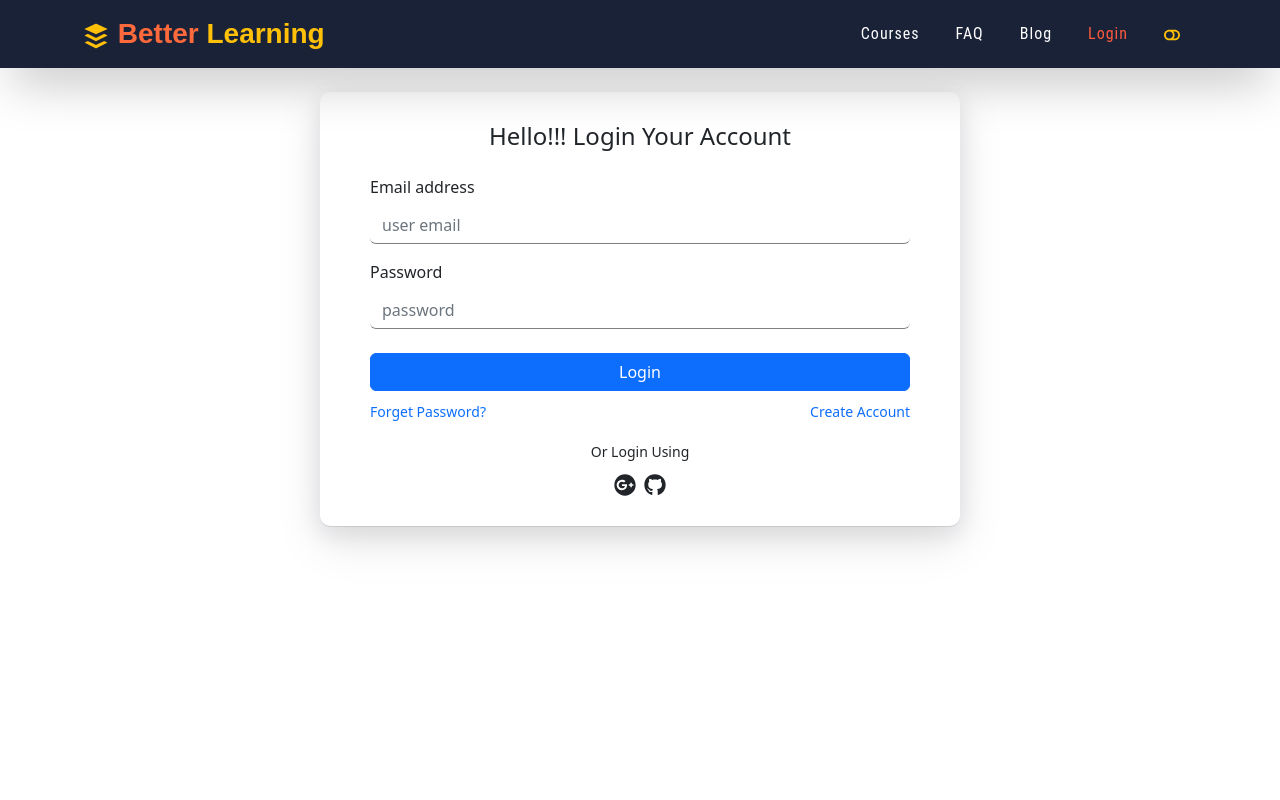
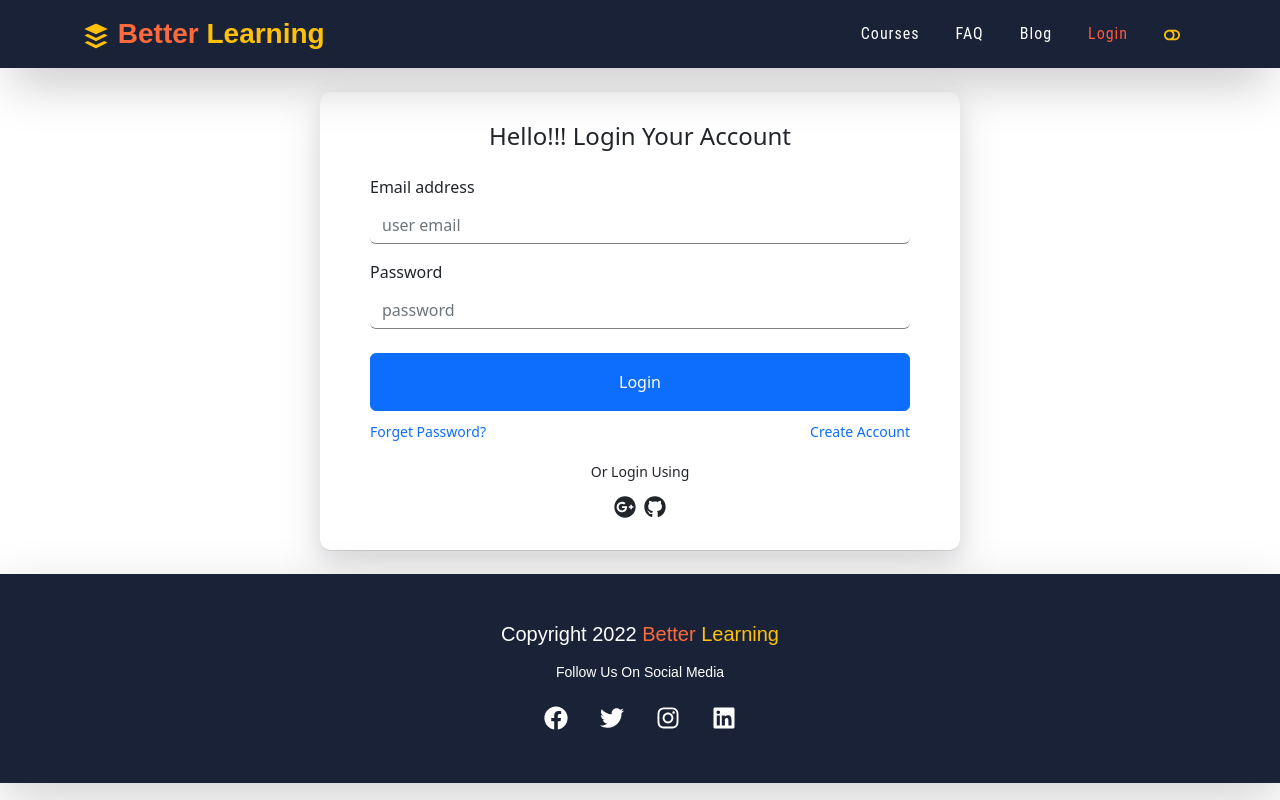
Before and after one commit to shanto869/Learning-platform-, a React (Create React App) app: page /login in a window 1280 px wide. Built offline with nearby package versions, Linux system fonts and the light colour scheme; no server answers.

Commit message:
login form updated

```diff
--- a/src/Components/CheckOut/CheckOut.js
+++ b/src/Components/CheckOut/CheckOut.js
@@ -14,7 +14,7 @@ const CheckOut = () => {
     }
 
     return (
-        <div className=' mt-4'>
+        <div className='mt-4 mb-5'>
             <h4 className='text-center mb-4'>Start Your Journey With Us</h4>
             <div className=' d-flex justify-content-center'>
                 <div className="card mb-3 checkout" style={{ maxWidth: '540px' }}>
--- a/src/Components/Courses/Courses.css
+++ b/src/Components/Courses/Courses.css
@@ -99,3 +99,7 @@
         row-gap: 10px;
     }
 }
+
+.social-icon {
+    cursor: pointer;
+}
--- /dev/null
+++ b/src/Components/Footer/Footer.js
@@ -0,0 +1,22 @@
+import React from 'react';
+import { FaFacebook, FaInstagram, FaLinkedin, FaTwitter } from 'react-icons/fa';
+
+const Footer = () => {
+    return (
+        <footer id="footer background">
+            <div className="py-5 text-center shadow-lg font-ubuntu background">
+                <h6 className="text-white fs-5">Copyright 2022 <span className="logo-color">Better</span> <span className="text-warning">Learning</span></h6>
+
+                <small className='text-white text-center my-3 d-block'>Follow Us On Social Media</small>
+                <div className='text-white fs-4'>
+                    <FaFacebook className='mx-3 social-icon'></FaFacebook>
+                    <FaTwitter className='mx-3 social-icon'></FaTwitter>
+                    <FaInstagram className='mx-3 social-icon'></FaInstagram>
+                    <FaLinkedin className='mx-3 social-icon'></FaLinkedin>
+                </div>
+            </div>
+        </footer>
+    );
+};
+
+export default Footer;
--- a/src/Components/Login/Login.css
+++ b/src/Components/Login/Login.css
@@ -26,3 +26,9 @@
 .form {
     font-size: 16px !important;
 }
+
+.login-btn {
+    border: 2px solid #6440fb !important;
+    border-color: #6440fb !important;
+    color: #6440fb !important;
+}
--- a/src/Components/Login/Login.js
+++ b/src/Components/Login/Login.js
@@ -116,7 +116,7 @@ const Login = () => {
 
 
     return (
-        <div className='w-50 mx-auto mt-4 form-container'>
+        <div className='w-50 mx-auto my-4 form-container'>
             <h4 className='text-center mb-4'>Hello!!! Login Your Account</h4>
             <Form onSubmit={handleSubmit} className='form'>
 
@@ -131,7 +131,7 @@ const Login = () => {
                 </Form.Group>
 
 
-                <Button variant="primary" type="submit" className='w-100 my-2 '>
+                <Button variant="primary" type="submit" className='w-100 my-2 py-3 '>
                     Login
                 </Button>
             </Form>
@@ -143,7 +143,7 @@ const Login = () => {
 
             <div className='mx-auto w-100 text-center mt-3'>
                 <small>Or Login Using</small>
-                <div className='mt-2'>
+                <div className='mt-2 fs-4 display-2'>
                     <FaGooglePlus onClick={handleGoogleSignIn} className='icons me-2'></FaGooglePlus>
                     <FaGithub onClick={handleGitSignIn} className='icons'></FaGithub>
                 </div>
--- a/src/Components/Register/Register.js
+++ b/src/Components/Register/Register.js
@@ -91,7 +91,7 @@ const Register = () => {
 
 
     return (
-        <div className='w-50 mx-auto mt-4 form-container'>
+        <div className='w-50 mx-auto mb-4 form-container'>
             <h4 className='text-center mb-4'>Sign Up Account</h4>
             <Form onSubmit={handleSubmit} className='form'>
 
--- a/src/Layout/Main.js
+++ b/src/Layout/Main.js
@@ -1,5 +1,6 @@
 import React from 'react';
 import { Outlet } from 'react-router-dom';
+import Footer from '../Components/Footer/Footer';
 import Header from '../Components/Header/Header';
 
 const Main = () => {
@@ -7,6 +8,7 @@ const Main = () => {
         <div>
             <Header></Header>
             <Outlet></Outlet>
+            <Footer></Footer>
         </div>
     );
 };
```
